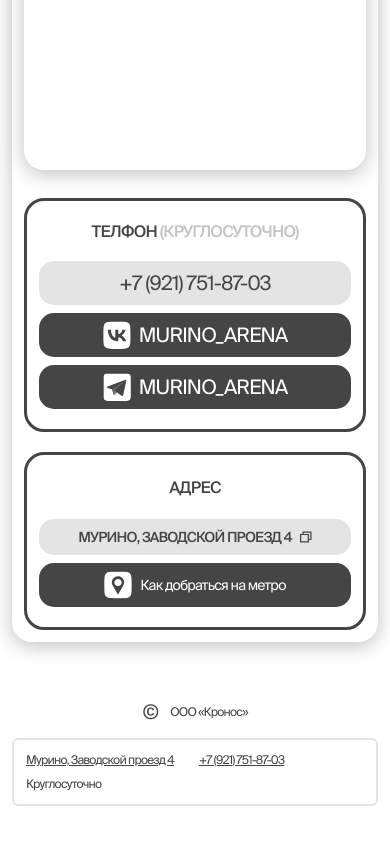
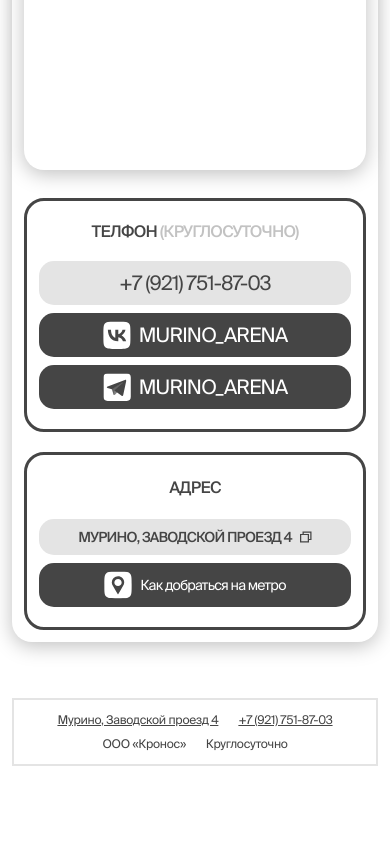
Before and after one commit to mbozhik/murino, a Next.js app: page / in a window 390 px wide. Shown: the part 2858-3702 px from the top of the page. Built offline with nearby package versions, Linux system fonts and the light colour scheme.

Commit message:
optimize `Footer` for mobile

```diff
--- a/src/components/ui/Footer.tsx
+++ b/src/components/ui/Footer.tsx
@@ -6,13 +6,13 @@ export default function Footer() {
   const {copy, tel} = linksData
 
   return (
-    <div className="flex justify-between mx-10 mb-5 text-lg sm:mb-24 sm:gap-3 sm:mx-3 sm:flex-col xl:text-base sm:text-xs text-custom-gray">
-      <div className="flex items-center gap-5 sm:gap-3 sm:justify-center">
+    <div className="flex justify-between p-3 mx-10 mb-5 text-lg sm:flex-col sm:mb-24 sm:gap-2 sm:mx-3 xl:text-base sm:text-xs sm:tracking-tight text-custom-gray sm:border-2 sm:border-custom-e4">
+      <div className="flex items-center gap-5 sm:justify-center sm:hidden">
         <h1 className="text-xl">©</h1>
         <h1>OOO «Кронос»</h1>
       </div>
 
-      <div className="flex gap-10 p-3 sm:grid sm:grid-cols-2 sm:gap-2 sm:border-2 sm:border-custom-e4 rounded-md">
+      <div className="flex gap-10 rounded-md sm:flex-wrap sm:justify-center sm:gap-x-5 sm:gap-y-2">
         {copy && (
           <Link href={copy.href} target="_blank" className="underline duration-200 hover:no-underline">
             {copy.text}
@@ -24,6 +24,9 @@ export default function Footer() {
             {tel.text}
           </Link>
         )}
+
+        <h1 className="hidden sm:inline">OOO «Кронос»</h1>
+
         <h1>Круглосуточно</h1>
       </div>
     </div>
```
